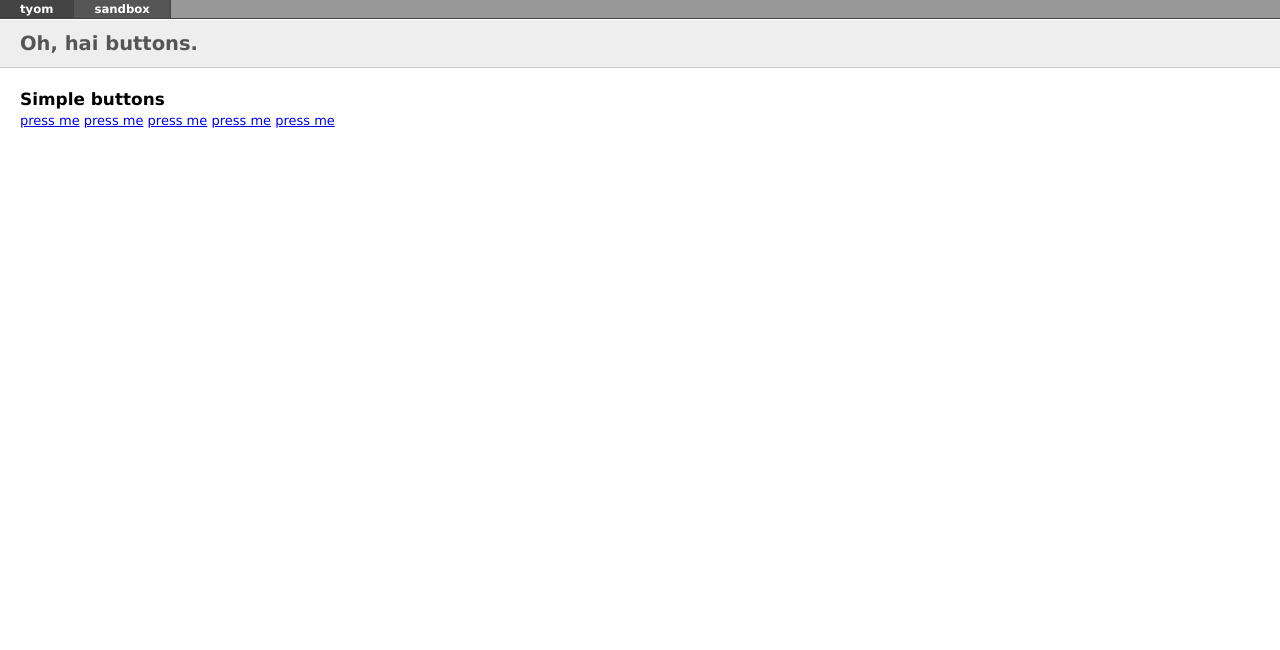
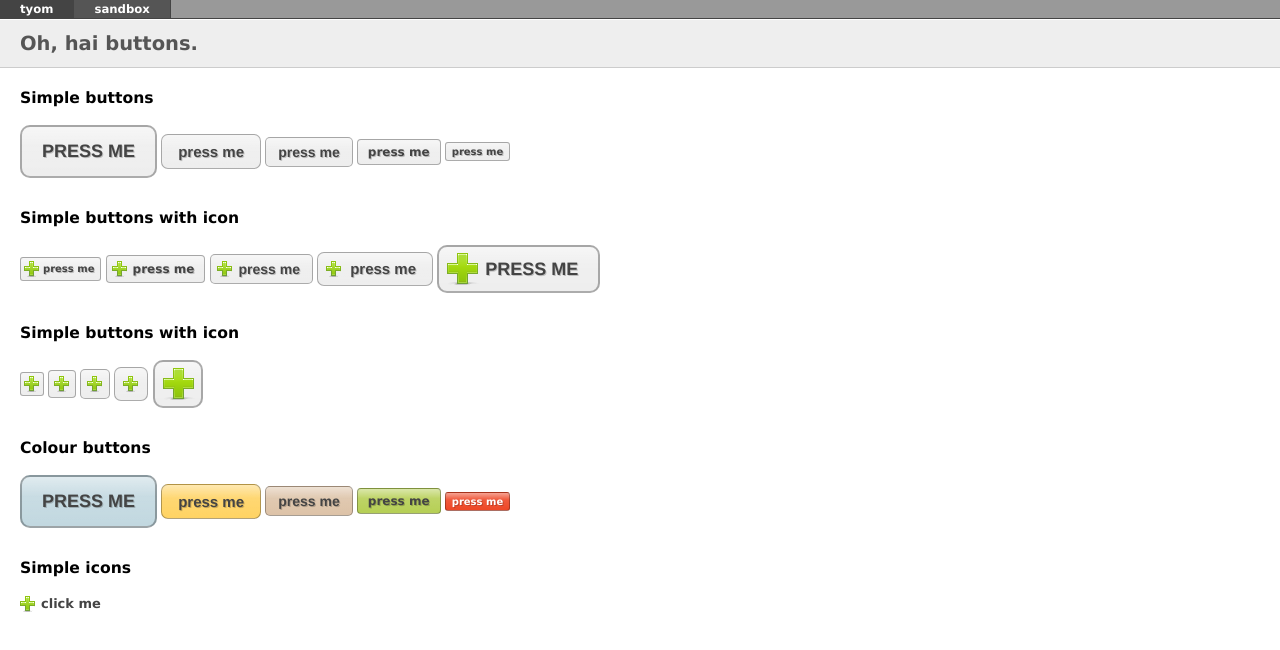
Before and after one commit to tyom/UI-Framework, a plain HTML site: page index.html in a window 1280 px wide. Drawn offline with Linux system fonts and the light colour scheme.

Commit message:
Added icons and colour.

```diff
--- a/css/style.css
+++ b/css/style.css
@@ -39,5 +39,155 @@ section {
 }
 
 section h2 {
-    font-size: 1.3em;
+    font-size: 1.2em;
+    margin: 30px 0 10px;
 }
+section h2:first-child {
+    margin: 0 0 10px;
+}
+
+p {
+    margin: 15px 0;
+}
+
+.button {
+    color: #444;
+    padding: 6px 12px;
+    display: inline-block;
+    background: #eee;
+    background-image: -moz-linear-gradient(rgba(255,255,255,.5), rgba(255,255,255,.1));
+    background-image: -webkit-gradient(linear, left top, left bottom, from(rgba(255,255,255,.5)), to(rgba(255,255,255,0)), color-stop(40%, rgba(255,255,255,.1)));
+    border: 1px solid #777;
+    border-color: rgba(0,0,0,.3);
+    border-radius: 5px;
+    -moz-border-radius: 5px;
+    -webkit-border-radius: 5px;
+    -moz-box-shadow: inset 0 1px 2px rgba(255,255,255,.5), 0 2px rgba(0,0,0,.05);
+    text-decoration: none;
+    font: bold 14px 'Helvetica Neue';
+    vertical-align: middle;
+    text-shadow: 1px 1px 0 rgba(0,0,0,.2);
+    overflow: hidden;
+    outline: none;
+/*    -webkit-background-clip: padding-box;*/
+}
+.button:hover, .button:focus {
+    background-color: #fafafa;
+    border-color: #222;
+    border-color: rgba(0,0,0,.6);
+    text-shadow: 0 0 1px rgba(0,0,0,.3);
+}
+.button:active {
+    text-shadow: none;
+    border-color: rgba(0,0,0,.8);
+    -moz-box-shadow: inset 0 1px 2px rgba(0,0,0,.4);
+    background-image: -moz-linear-gradient(rgba(0,0,0,.1), rgba(0,0,0,0));
+    background-image: -webkit-gradient(linear, left top, left bottom, from(rgba(255,255,255,.5)), to(rgba(255,255,255,0)), color-stop(40%, rgba(255,255,255,.1)));
+}
+
+.button.mini {
+    font: bold 10px 'Lucida Grande';
+    padding: 3px 6px;
+    border-radius: 3px;
+    -moz-border-radius: 3px;
+    -webkit-border-radius: 3px;
+}
+.button.small {
+    padding: 5px 10px;
+    font: bold 12px 'Lucida Grande';
+    border-radius: 4px;
+    -moz-border-radius: 4px;
+    -webkit-border-radius: 4px;
+}
+.button.large {
+    padding: 8px 16px;
+    font-size: 15px;
+    border-radius: 7px;
+    -moz-border-radius: 7px;
+    -webkit-border-radius: 7px;
+}
+.button.huge {
+    padding: 14px 20px;
+    font-size: 18px;
+    border-width: 2px;
+    text-transform: uppercase;
+    border-radius: 10px;
+    -moz-border-radius: 10px;
+    -webkit-border-radius: 10px;
+}
+.button.icon {
+    line-height: 16px;
+    padding-left: 28px;
+}
+.button.icon.mini { padding-left: 22px }
+    .button.icon.mini i { left: 3px }
+.button.icon.small { padding-left: 26px }
+    .button.icon.small i { left: 5px }
+.button.icon.large { padding-left: 32px }
+    .button.icon.large i { left: 8px }
+.button.icon.huge { padding-left: 46px }
+    .button.icon.huge i {
+        width: 32px;
+        height: 32px;
+        left: 8px;
+        margin-top: -16px;
+        background-position: 0 -66px;
+    }
+
+.icon {
+    position: relative;
+    display: inline-block;
+    padding-left: 21px;
+    color: #444;
+    font-weight: bold;
+    text-decoration: none;
+}
+.icon:hover {
+    color: #333;
+}
+
+.icon i {
+    display: block;
+    position: absolute;
+    top: 50%;
+    left: 0;
+    background: url("../images/sprite.png") no-repeat 0 0;
+    width: 16px;
+    height: 16px;
+    margin-top: -8px;
+    padding-right: 8px;
+}
+
+.button i {
+    display: none;
+    left: 6px;
+}
+.button.icon i {
+    display: block;
+}
+
+.button.a {
+    background-color: #c2d8e0;
+}
+.button.b {
+    background-color: #ffd363;
+}
+.button.c {
+    background-color: #ddc3a8;
+}
+.button.d {
+    background-color: #b6cf55;
+}
+.button.e {
+    background-color: #ee4726;
+    color: #fff;
+}
+
+.button.no_label {
+    width: 0;
+    text-indent: -999em;
+}
+
+.button.icon.no_label {
+    padding-right: 0;
+}
--- a/index.html
+++ b/index.html
@@ -6,11 +6,11 @@
         <link rel="stylesheet" href="./css/reset.css" media="all" />
         <link rel="stylesheet" href="./css/style.css" media="all" />
     </head>
-    <body>
+    <body id="sandbox">
         <header>
             <ul>
-                <li><a href="#">tyom</a></li>
-                <li><a href="#">sandbox</a></li>
+                <li id="n-home"><a href="#">tyom</a></li>
+                <li id="n-sandbox"><a href="#">sandbox</a></li>
             </ul>
             <h1 id="hello">Oh, hai buttons.</h1>
         </header>
@@ -18,11 +18,39 @@
             <article>
                 <h2>Simple buttons</h2>
                 <p>
-                    <a href="button huge">press me</a>
-                    <a href="button large">press me</a>
-                    <a href="button">press me</a>
-                    <a href="button small">press me</a>
-                    <a href="button mini">press me</a>
+                    <a href="#" class="button huge">press me</a>
+                    <a href="#" class="button large">press me</a>
+                    <a href="#" class="button">press me</a>
+                    <a href="#" class="button small">press me</a>
+                    <a href="#" class="button mini">press me</a>
+                </p>
+                <h2>Simple buttons with icon</h2>
+                <p>
+                    <a href="#" class="button icon mini"><i></i>press me</a>
+                    <a href="#" class="button icon small"><i></i>press me</a>
+                    <a href="#" class="button icon"><i></i>press me</a>
+                    <a href="#" class="button icon large"><i></i>press me</a>
+                    <a href="#" class="button icon huge"><i></i>press me</a>
+                </p>
+                <h2>Simple buttons with icon</h2>
+                <p>
+                    <a href="#" class="button icon mini no_label"><i></i>press me</a>
+                    <a href="#" class="button icon small no_label"><i></i>press me</a>
+                    <a href="#" class="button icon no_label"><i></i>press me</a>
+                    <a href="#" class="button icon large no_label"><i></i>press me</a>
+                    <a href="#" class="button icon huge no_label"><i></i>press me</a>
+                </p>
+                <h2>Colour buttons</h2>
+                <p>
+                    <a href="#" class="button a huge">press me</a>
+                    <a href="#" class="button b large">press me</a>
+                    <a href="#" class="button c">press me</a>
+                    <a href="#" class="button d small">press me</a>
+                    <a href="#" class="button e mini">press me</a>
+                </p>
+                <h2>Simple icons</h2>
+                <p>
+                    <a href="#" class="icon"><i></i>click me</a>
                 </p>
             </article>
         </section>
```
Also changed, not shown: images/sprite.png (added).
